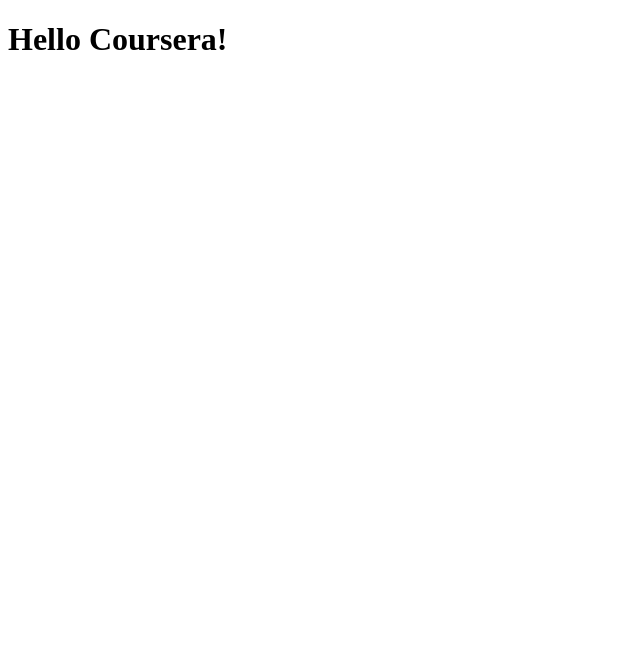
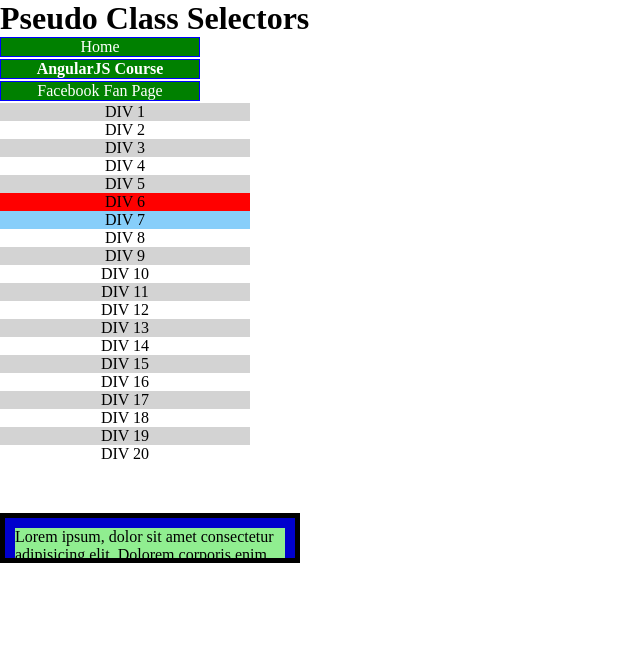
Before and after one commit to reydarie/cousera-test, a plain HTML site: page index.html in a window 1280 px wide. Shown: the whole page, without its empty margins (0-640 px from the left). Drawn offline with Linux system fonts and the light colour scheme.

Commit message:
some changes

```diff
--- a/index.html
+++ b/index.html
@@ -1,11 +1,51 @@
-<!DOCTYPE html>
+
 <html lang="en">
 <head>
-    <meta charset="UTF-8">
+    <mEta charset="UTF-8">
     <meta name="viewport" content="width=device-width, initial-scale=1.0">
+    <link rel="stylesheet" href="style.css">
     <title>Hello Coursera!</title>
 </head>
 <body>
-    <h1>Hello Coursera!</h1>
+    <header>
+
+        <h1>Pseudo Class Selectors</h1>
+        <ul>
+            <li><a href="..." target="_blank">Home</a></li>
+            <li><a href="..." target="_blank"  >AngularJS Course</a></li>
+            <li><a href="..." target="_blank">Facebook Fan Page</a></li>
+        </ul>
+    </header>
+
+<section>
+    <div>DIV 1</div>
+    <div>DIV 2</div>
+    <div>DIV 3</div>
+    <div>DIV 4</div>
+    <div class="important">DIV 5</div>
+    <div class="important">DIV 6</div>
+    <div class="reallyImportant">DIV 7</div>
+    <div>DIV 8</div>
+    <div>DIV 9</div>
+    <div>DIV 10</div>
+    <div>DIV 11</div>
+    <div>DIV 12</div>
+    <div>DIV 13</div>
+    <div>DIV 14</div>
+    <div>DIV 15</div>
+    <div>DIV 16</div>
+    <div>DIV 17</div>
+    <div>DIV 18</div>
+    <div>DIV 19</div>
+    <div>DIV 20</div>
+</section>
+
+<div id="box">
+    <p id="content">
+        Lorem ipsum, dolor sit amet consectetur adipisicing elit. Dolorem corporis enim doloremque earum reiciendis unde dolores mollitia? Repellendus sapiente facilis laborum repudiandae quae, exercitationem accusantium dolorum provident deleniti ipsam minima.
+    </p>
+</div>
+
+
 </body>
 </html>
--- /dev/null
+++ b/style.css
@@ -0,0 +1,68 @@
+* {
+  box-sizing: border-box;
+  padding: 0;
+  margin: 0;
+}
+
+header li {
+  list-style: none;
+}
+
+a:link,
+a:visited {
+  text-decoration: none;
+  background-color: green;
+  border: 1px solid blue;
+  color: white;
+  display: block;
+  width: 200px;
+  text-align: center;
+  margin-bottom: 2px;
+}
+
+a:hover,
+a:active {
+  background-color: grey;
+  color: yellow;
+}
+
+header li:nth-child(2) {
+  font-weight: 800;
+}
+
+section div {
+  text-align: center;
+  width: 250px;
+}
+
+section div:nth-child(odd) {
+  background-color: lightgray;
+}
+
+section div:nth-child(4):hover {
+  background-color: lightgreen;
+  font-size: 40px;
+}
+
+.important {
+  /* DIV 5 y 6 */
+  background-color: red;
+}
+
+.reallyImportant {
+  /* DIV 7 */
+  background-color: lightskyblue !important;
+}
+#box {
+  background-color: mediumblue;
+  padding: 10px;
+  border: 5px solid black;
+  width: 300px;
+  height: 50px;
+  margin-top: 50px;
+  overflow: auto;
+}
+
+#content {
+    background-color: lightgreen;
+}
```
